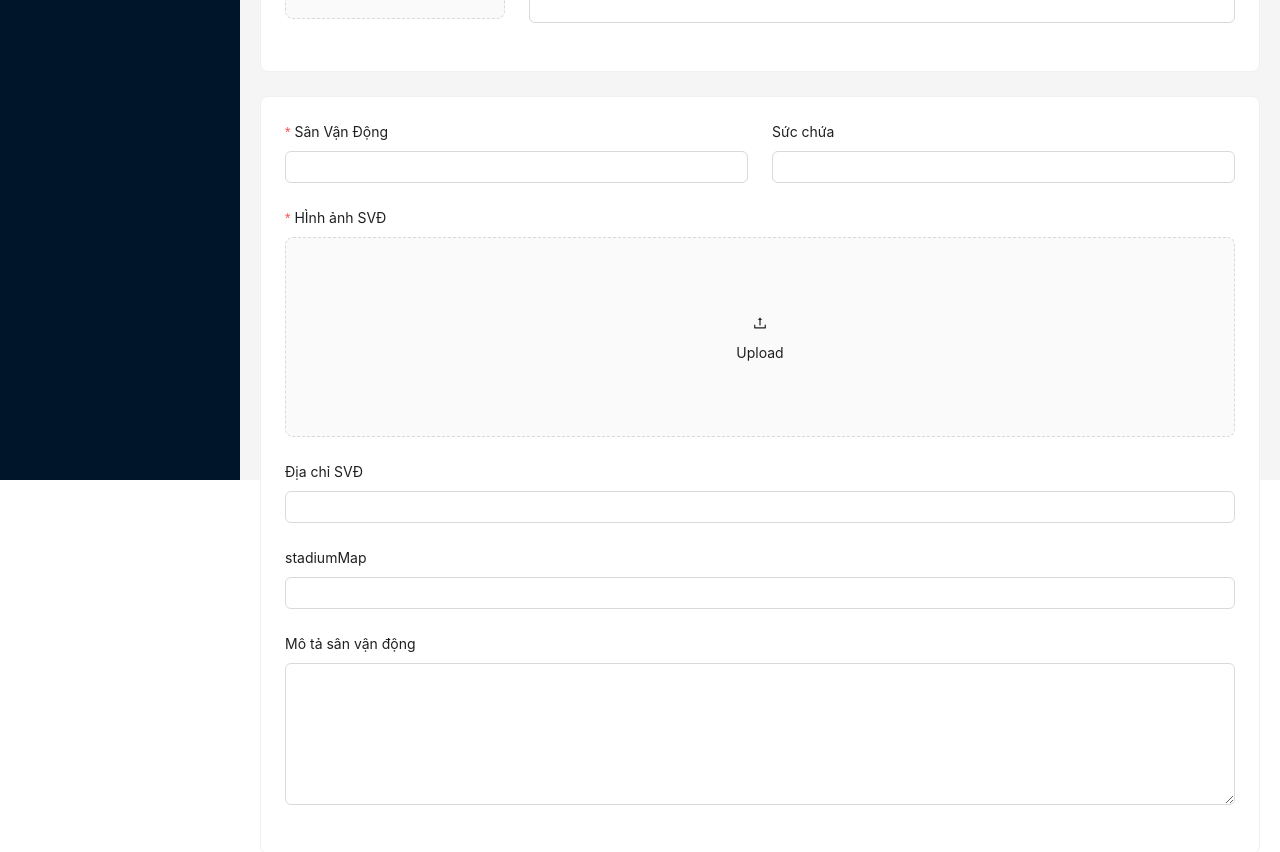
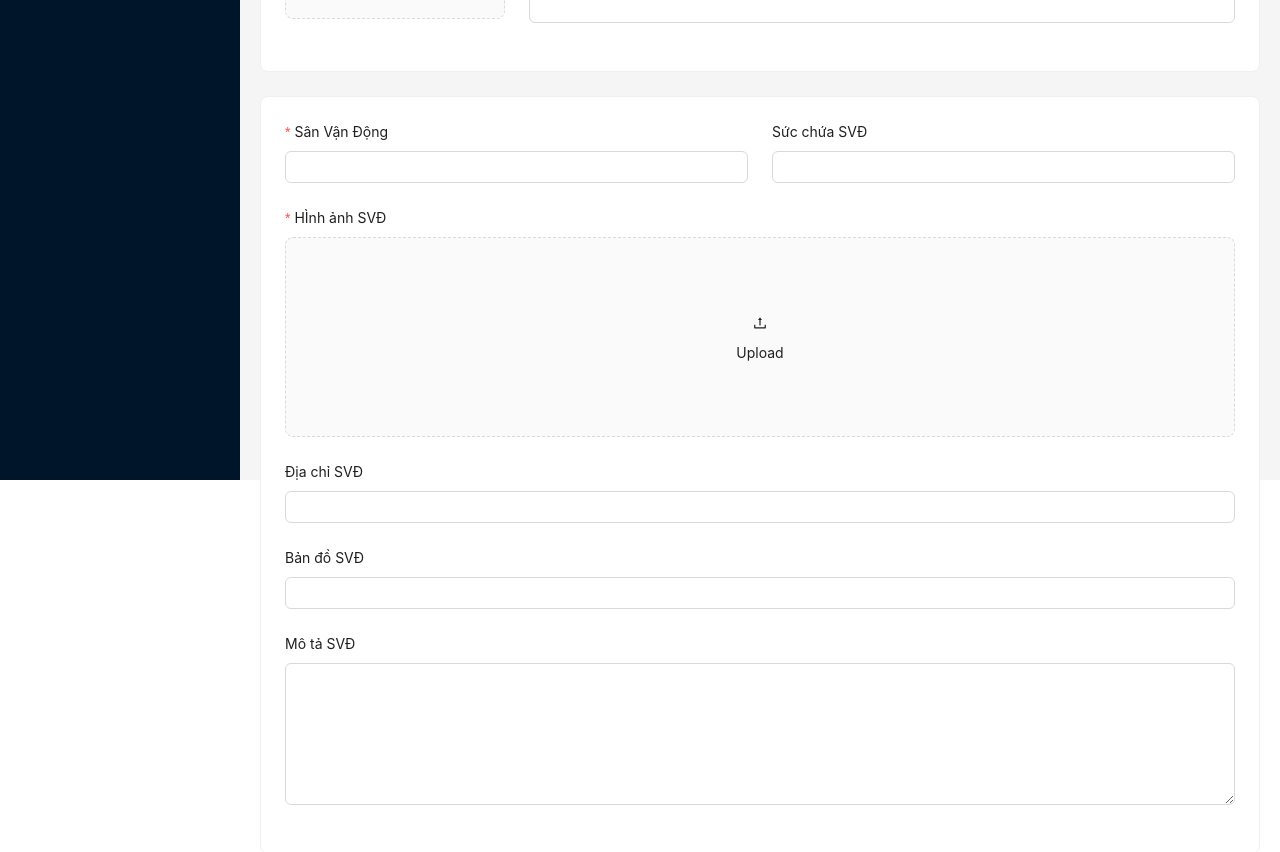
Before and after one commit to VuVietDuy/v-league-admin, a React (Vite) app: page /clubs/new in a window 1280 px wide. Shown: the part 320-1172 px from the top of the page. Built offline with nearby package versions, Linux system fonts and the light colour scheme.

Commit message:
updateUI create club

```diff
--- a/src/pages/Club/ClubCreate.tsx
+++ b/src/pages/Club/ClubCreate.tsx
@@ -181,7 +181,7 @@ const ClubCreate: React.FC = () => {
                 </Form.Item>
               </Col>
               <Col span={12}>
-                <Form.Item label="Sức chứa" name="stadiumCapacity">
+                <Form.Item label="Sức chứa SVĐ" name="stadiumCapacity">
                   <Input />
                 </Form.Item>
               </Col>
@@ -212,10 +212,10 @@ const ClubCreate: React.FC = () => {
             <Input />
           </Form.Item>
 
-          <Form.Item label="stadiumMap" name="Bản đồ SVĐ">
+          <Form.Item label="Bản đồ SVĐ" name="stadiumMap">
             <Input />
           </Form.Item>
-          <Form.Item label="Mô tả sân vận động" name="stadiumDescription">
+          <Form.Item label="Mô tả SVĐ" name="stadiumDescription">
             <TextArea rows={6} />
           </Form.Item>
         </Card>
```
